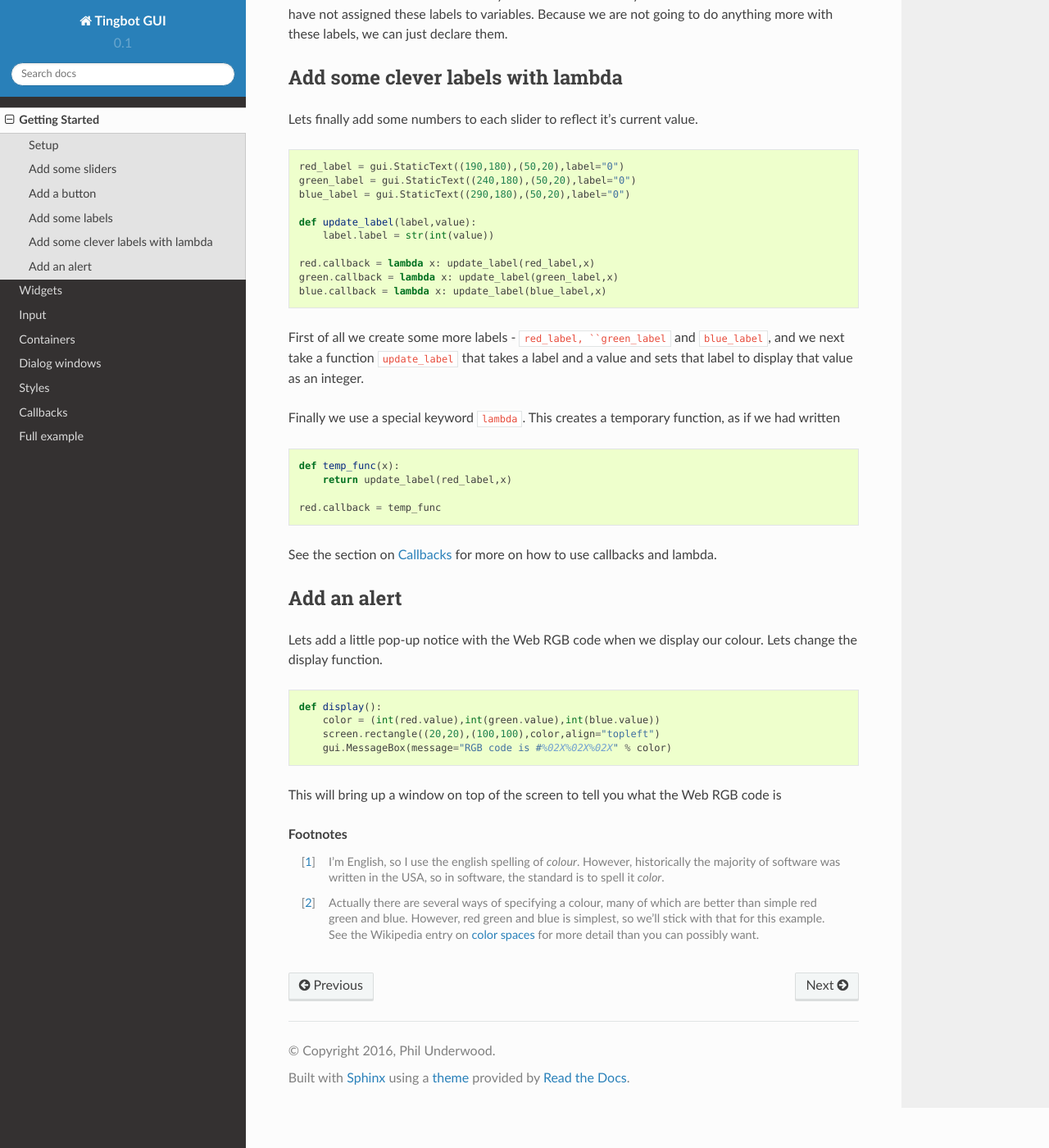
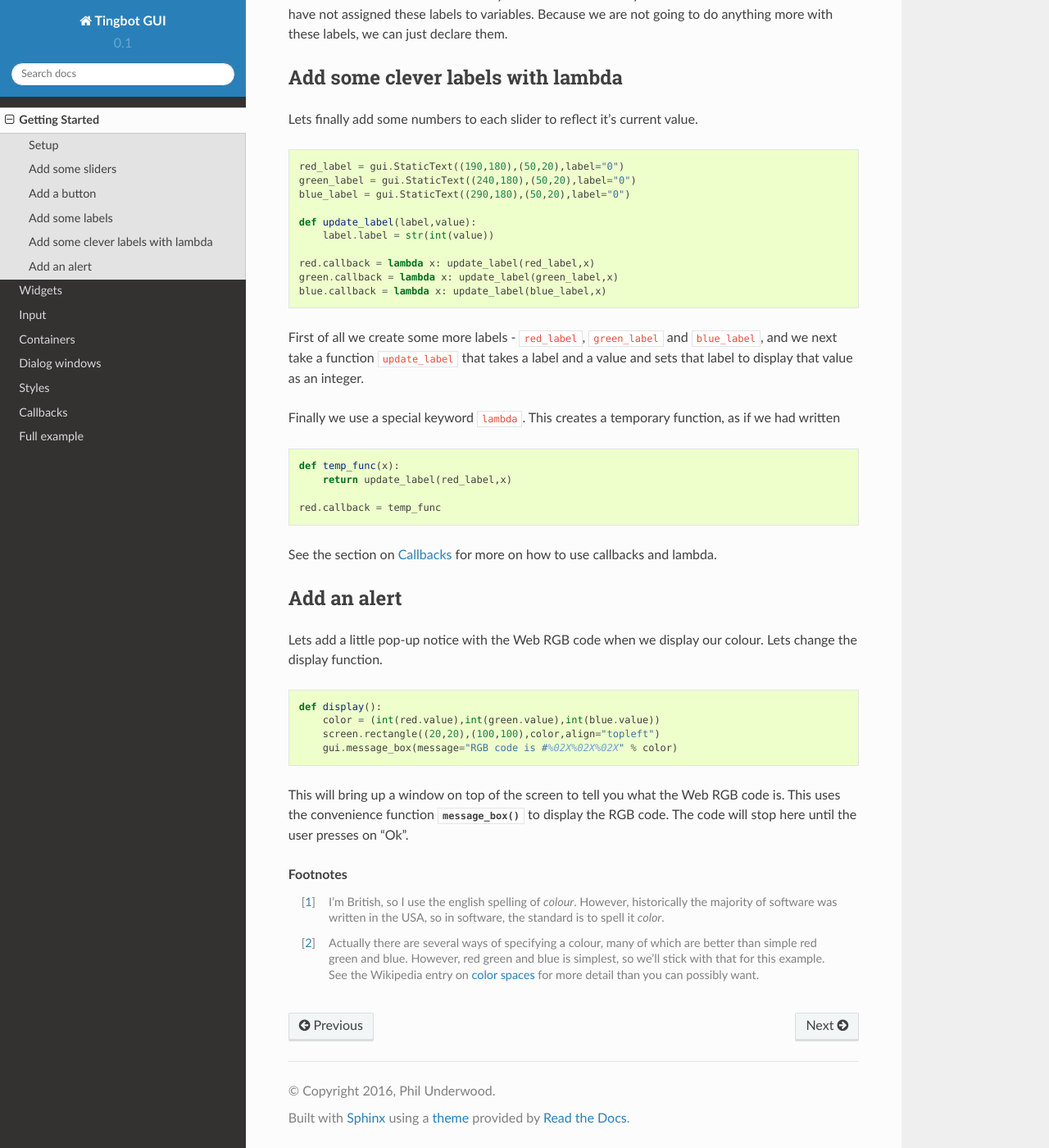
Before and after one commit to furbrain/tingbot-gui, a Sphinx documentation site: the page built from docs/getting_started.rst, in a window 1280 px wide and 1400 px high, scrolled down 1746 px. Shown: the whole window at 82% size. Built offline with Sphinx 7.4.7 and the Read the Docs theme 2.0.0, drawn with Linux system fonts in a browser that asks for light colours; the version number is read from the project's files by our own code; some of the changed text lies outside the part shown.

Commit message:
Documentation fixes

```diff
--- a/docs/getting_started.rst
+++ b/docs/getting_started.rst
@@ -41,7 +41,7 @@ right hand side of the screen
    blue = gui.Slider((290,20),(25,150),align="top",max_val=255)
 
 This adds three sliders, one for each colour. We set their position with first pair of numbers, and the size within
-the second pair. The ``align="top`` means that the red slider is positioned with the middle of its top border
+the second pair. The ``align="top"`` means that the red slider is positioned with the middle of its top border
 at (180,20).
 
 Add a button
@@ -99,7 +99,7 @@ Lets finally add some numbers to each slider to reflect it's current value.
    green.callback = lambda x: update_label(green_label,x)
    blue.callback = lambda x: update_label(blue_label,x)
 
-First of all we create some more labels - ``red_label, ``green_label`` and ``blue_label``, and
+First of all we create some more labels - ``red_label``, ``green_label`` and ``blue_label``, and
 we next take a function ``update_label`` that takes a label and a value and sets that label
 to display that value as an integer.
 
@@ -124,13 +124,14 @@ Lets add a little pop-up notice with the Web RGB code when we display our colour
    def display():
        color = (int(red.value),int(green.value),int(blue.value))
        screen.rectangle((20,20),(100,100),color,align="topleft")
-       gui.MessageBox(message="RGB code is #%02X%02X%02X" % color)
+       gui.message_box(message="RGB code is #%02X%02X%02X" % color)
 
-This will bring up a window on top of the screen to tell you what the Web RGB code is
+This will bring up a window on top of the screen to tell you what the Web RGB code is. This uses the convenience
+function :py:func:`message_box` to display the RGB code. The code will stop here until the user presses on "Ok".
 
 .. rubric:: Footnotes
 
-.. [#] I'm English, so I use the english spelling of *colour*. However, historically the majority of software was
+.. [#] I'm British, so I use the english spelling of *colour*. However, historically the majority of software was
        written in the USA, so in software, the standard is to spell it *color*.
 .. [#] Actually there are several ways of specifying a colour, many of which are better than simple red
        green and blue. However, red green and blue is simplest, so we'll stick with that for this example.
```
